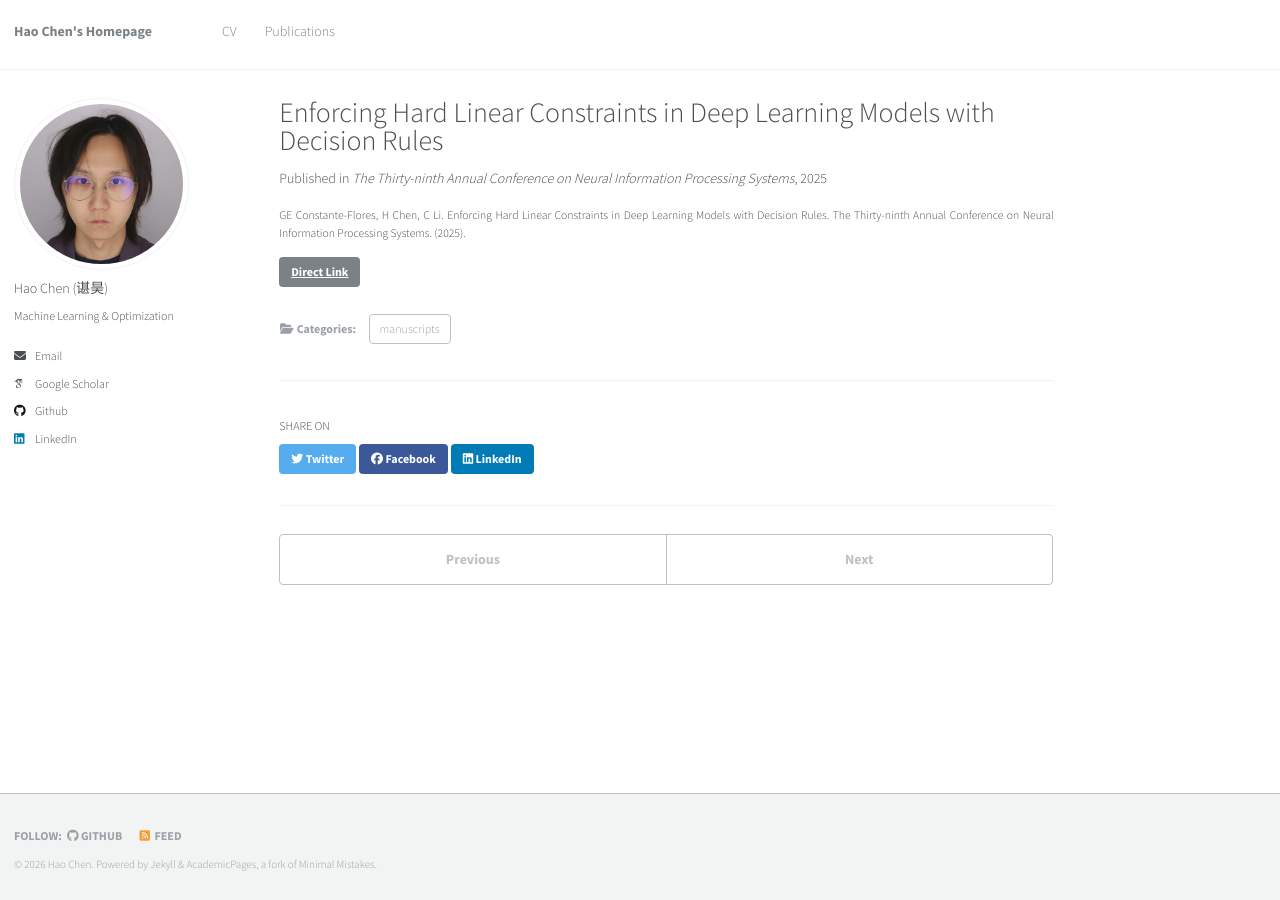
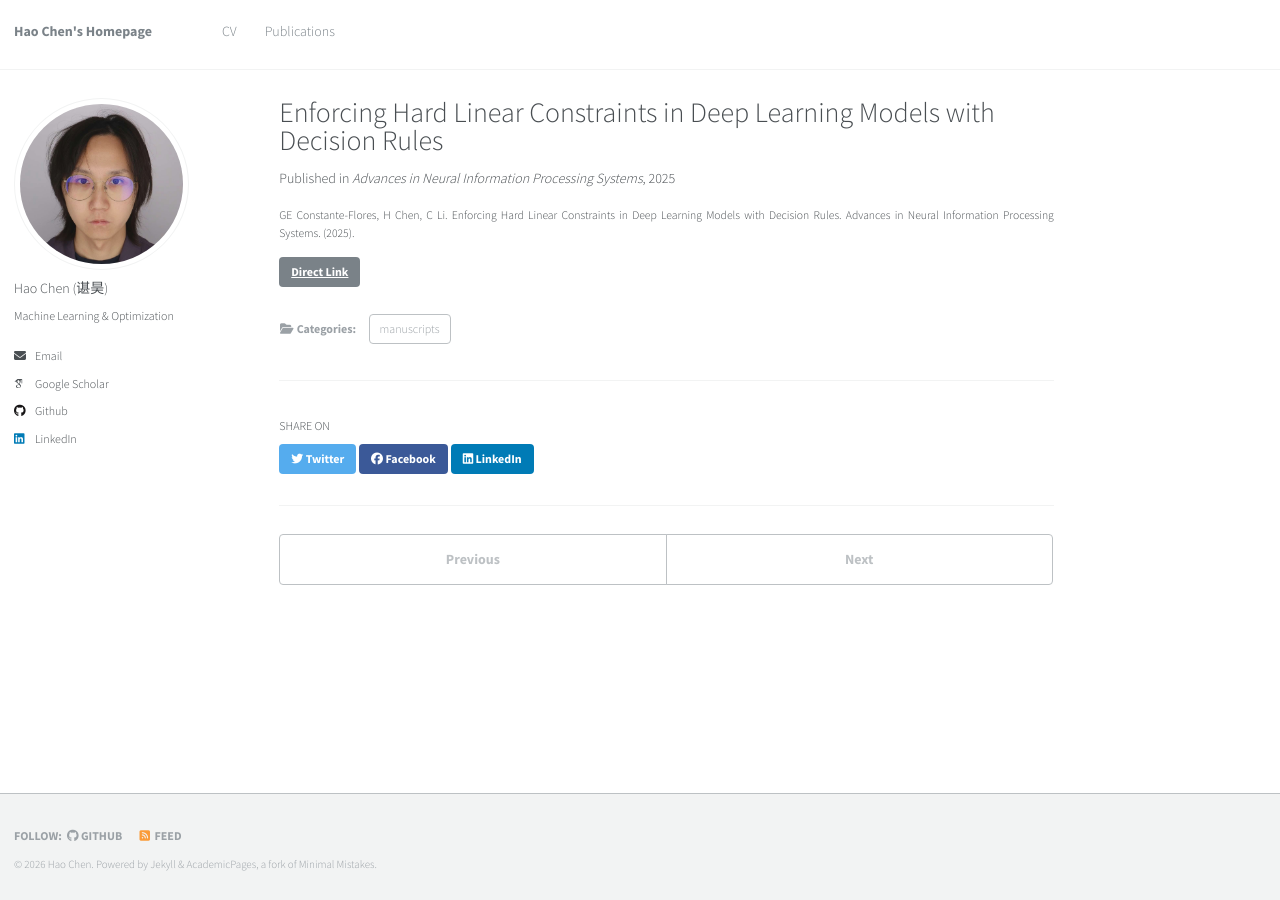
Before and after one commit to GeraltSHEN/Gin-Hao-Chen, a Jekyll site: the page built from _publications/2025LDRnet.md, in a window 1280 px wide. Built offline with Jekyll 4.4.1, drawn with Linux system fonts in a browser that asks for light colours; some web fonts are replaced.

Commit message:
update cv, pub

```diff
--- a/_publications/2025LDRnet.md
+++ b/_publications/2025LDRnet.md
@@ -5,7 +5,7 @@ category: manuscripts
 permalink: /publication/2025LDRnet
 #excerpt: 'Non-iterative approach to strictly enforce hard linear constraints in neural networks'
 date: 2025-05-20
-venue: 'The Thirty-ninth Annual Conference on Neural Information Processing Systems'
+venue: 'Advances in Neural Information Processing Systems'
 link: 'https://arxiv.org/html/2505.13858v1'
-citation: 'GE Constante-Flores, H Chen, C Li. Enforcing Hard Linear Constraints in Deep Learning Models with Decision Rules. The Thirty-ninth Annual Conference on Neural Information Processing Systems. (2025).'
+citation: 'GE Constante-Flores, H Chen, C Li. Enforcing Hard Linear Constraints in Deep Learning Models with Decision Rules. Advances in Neural Information Processing Systems. (2025).'
 ---
```
Also changed, not shown: _publications/2024KKThPINN.md (+1 -1 lines), _publications/2024OptiChat.md (+1 -1 lines), _publications/2026MaxCutGNN.md (+2 -2 lines), 2 other files.
